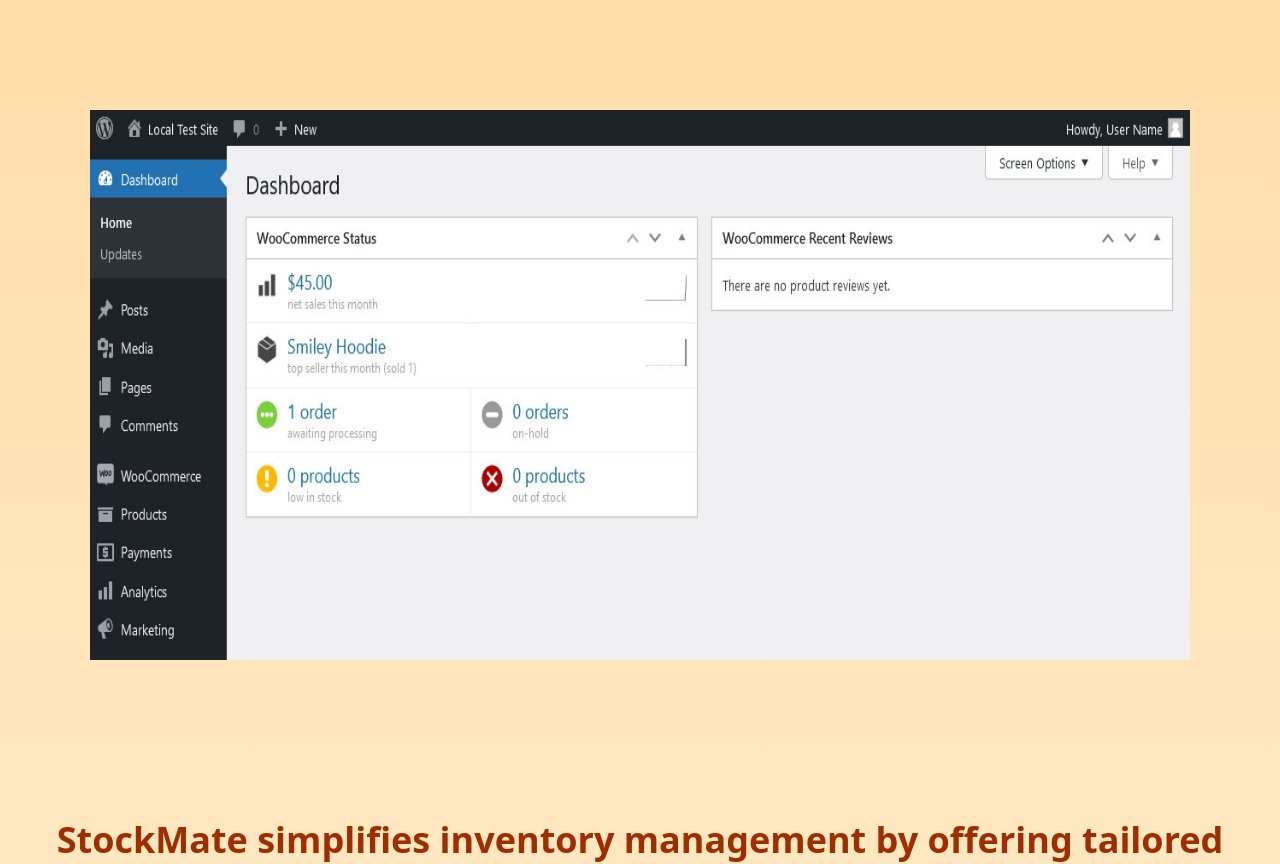
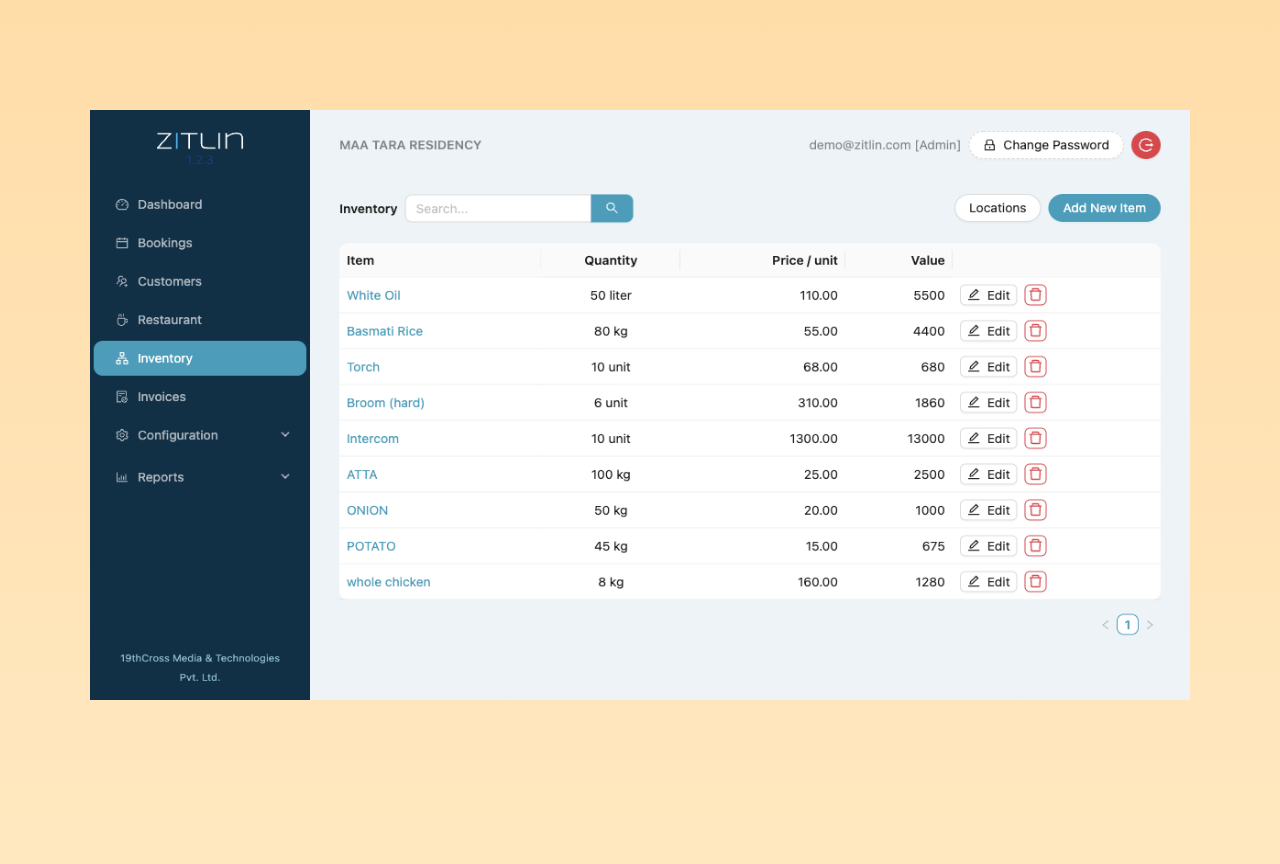
Before and after one commit to bikashgiri2002/FINAL_COLLEGE_PROJECT, a React (Vite) app in the folder StockMateOwnProject/frontend/: page / in a window 1280 px wide. Shown: the part 502-1366 px from the top of the page. Built offline with nearby package versions, Linux system fonts and the light colour scheme.

Commit message:
update dashboard picture

```diff
--- a/StockMateOwnProject/frontend/src/pages/Welcome.jsx
+++ b/StockMateOwnProject/frontend/src/pages/Welcome.jsx
@@ -36,11 +36,11 @@
           </div>
           <div className="flex justify-center mt-28">
           <img
-  src="\dashboard.jpg"
+        src="/inventory-management.png"
        alt="Dashboard Preview"
         style={{
         width: '1100px',
-    height: '550px'
+        height: '590px'
          }}
         />
        </div>
```
Also changed, not shown: StockMateOwnProject/frontend/public/inventory-management.png (added). Lines whose indentation alone changed are shown as unchanged.
